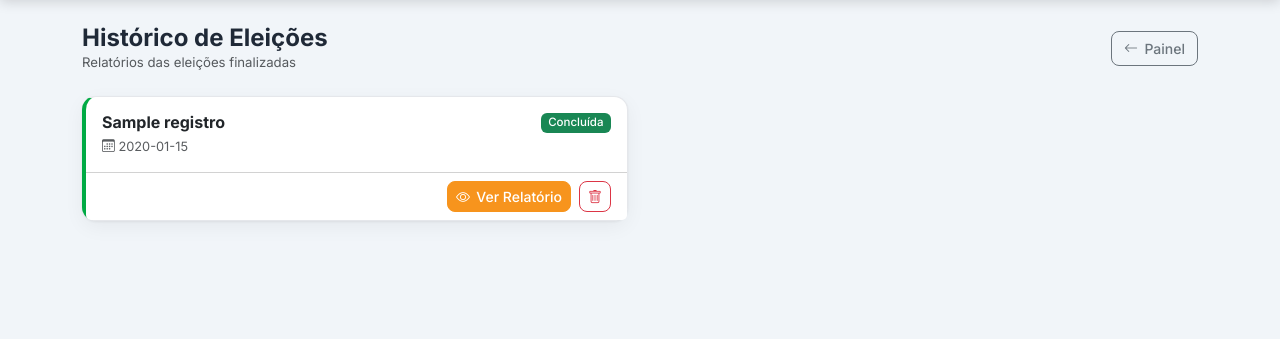
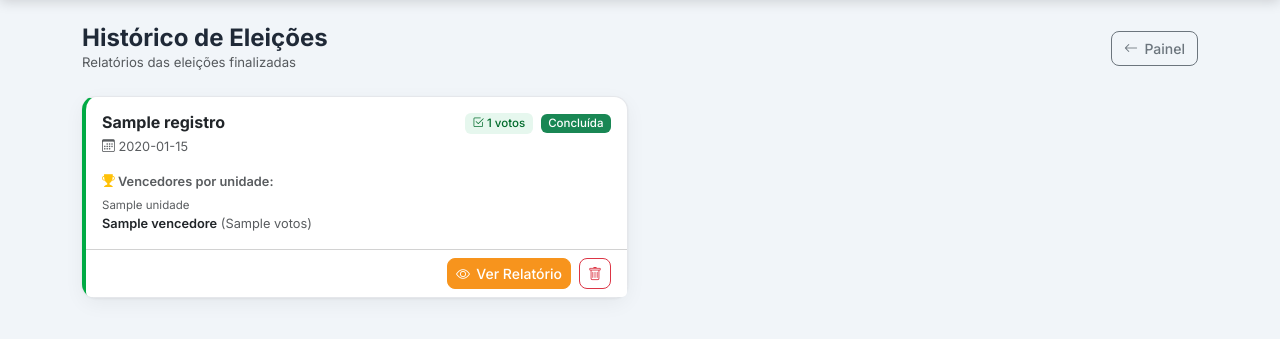
Before and after one commit to Kaiodrx/Projeto-Cipa-2026, a Flask app: template templates/admin/historico.html in a window 1280 px wide. Shown: the part 70-409 px from the top of the page. Run offline with Flask 3, Linux system fonts and the light colour scheme; the template is opened without the code that fills it: most values are stand-ins (such as "Sample title", 1, 10 or a date in 2020).

Commit message:
Update historico.html

```diff
--- a/templates/admin/historico.html
+++ b/templates/admin/historico.html
@@ -14,28 +14,52 @@
 
 {% if registros %}
 <div class="row g-4">
-    {% for r in registros %}
-    {% set snap = r.dados | tojson | safe %}
+    {% for item in registros %}
     <div class="col-md-6">
         <div class="card h-100" style="border-left:4px solid #00AA44;">
             <div class="card-body">
-                <div class="d-flex align-items-start justify-content-between gap-2">
+                <div class="d-flex align-items-start justify-content-between gap-2 mb-3">
                     <div>
-                        <h6 class="fw-bold mb-1">{{ r.titulo }}</h6>
+                        <h6 class="fw-bold mb-1">{{ item.registro.titulo }}</h6>
                         <p class="text-muted mb-0" style="font-size:.8rem;">
                             <i class="bi bi-calendar3"></i>
-                            {{ r.data.strftime('%d/%m/%Y às %H:%M') }}
+                            {{ item.registro.data.strftime('%d/%m/%Y às %H:%M') }}
                         </p>
                     </div>
-                    <span class="badge bg-success">Concluída</span>
+                    <div class="d-flex align-items-center gap-2">
+                        <span class="badge" style="background:#e6f7ee;color:#006b2b;">
+                            <i class="bi bi-check2-square"></i> {{ item.total_geral }} votos
+                        </span>
+                        <span class="badge bg-success">Concluída</span>
+                    </div>
                 </div>
+                {% if item.vencedores %}
+                <div style="font-size:.8rem;">
+                    <p class="text-muted mb-1 fw-semibold">
+                        <i class="bi bi-trophy-fill text-warning"></i> Vencedores por unidade:
+                    </p>
+                    <ul class="list-unstyled mb-0" style="columns:2;gap:1rem;">
+                        {% for v in item.vencedores %}
+                        <li class="mb-1" style="break-inside:avoid;">
+                            <span class="text-muted" style="font-size:.72rem;">{{ v.unidade }}</span><br>
+                            <span class="fw-semibold">{{ v.nome }}</span>
+                            <span class="text-muted">({{ v.votos }})</span>
+                        </li>
+                        {% endfor %}
+                    </ul>
+                </div>
+                {% else %}
+                <p class="text-muted mb-0" style="font-size:.82rem;">
+                    <i class="bi bi-info-circle"></i> Nenhum voto registrado.
+                </p>
+                {% endif %}
             </div>
             <div class="card-footer bg-white d-flex gap-2 justify-content-end">
-                <a href="{{ url_for('ver_historico', id=r.id) }}"
+                <a href="{{ url_for('ver_historico', id=item.registro.id) }}"
                    class="btn btn-sm btn-primary">
                     <i class="bi bi-eye"></i> Ver Relatório
                 </a>
-                <form method="POST" action="{{ url_for('excluir_historico', id=r.id) }}"
+                <form method="POST" action="{{ url_for('excluir_historico', id=item.registro.id) }}"
                       onsubmit="return confirm('Excluir este registro permanentemente?')">
                     <button type="submit" class="btn btn-sm btn-outline-danger">
                         <i class="bi bi-trash"></i>
```
